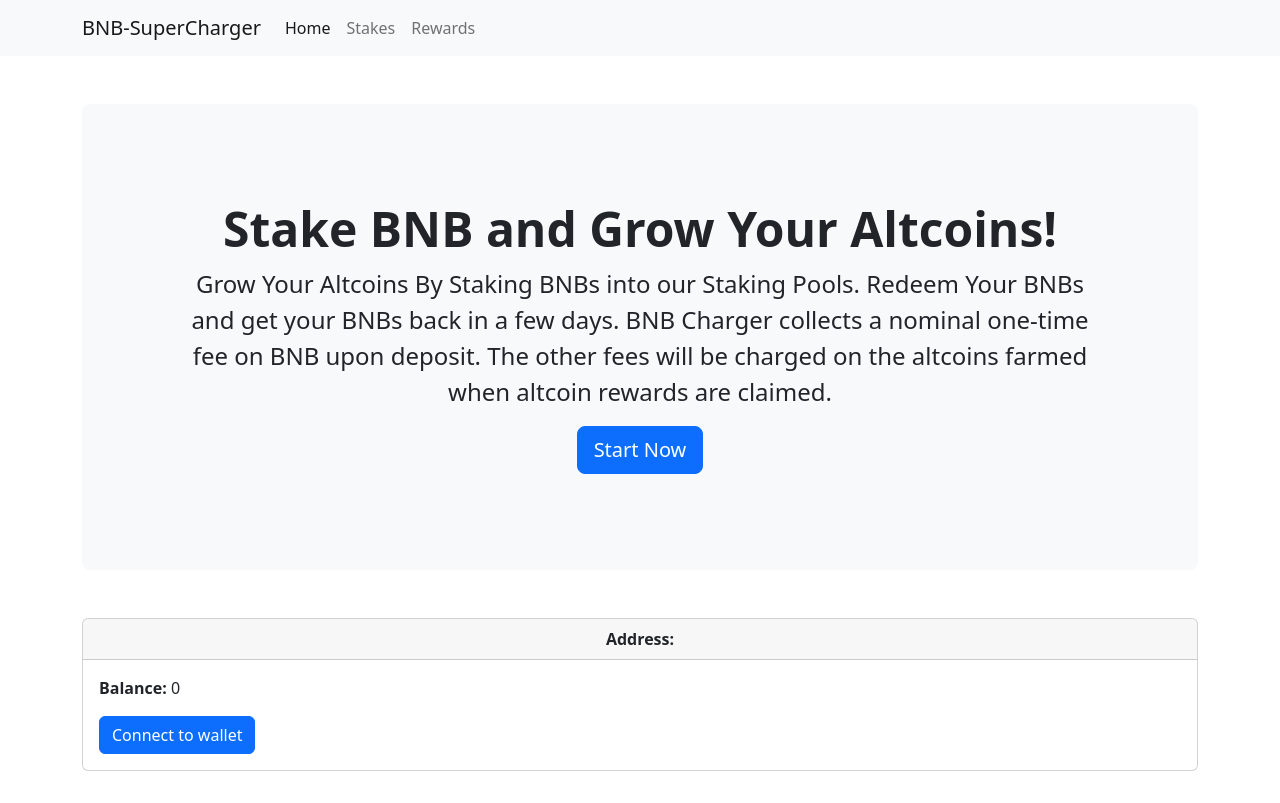
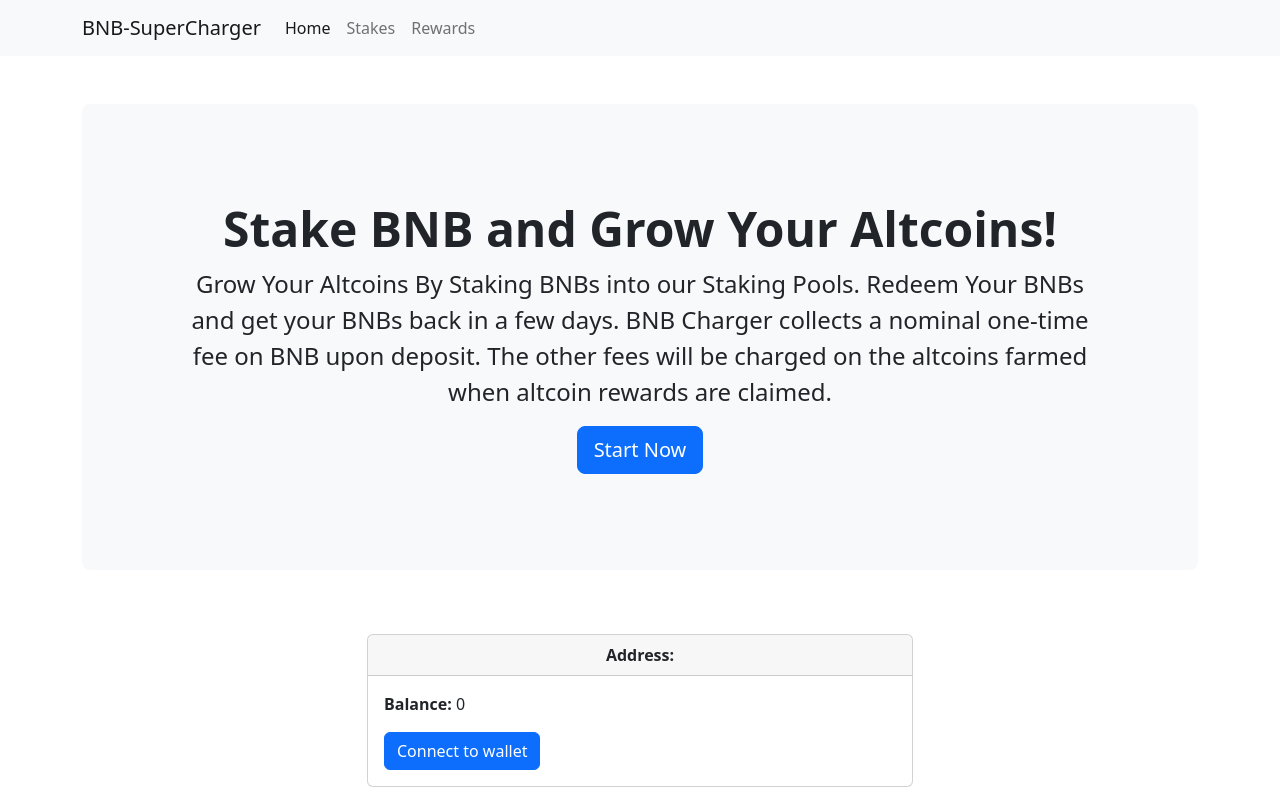
Before and after one commit to warrenseah/reactjs-vault-client, a React (Create React App) app: page / in a window 1280 px wide. Built offline with nearby package versions, Linux system fonts and the light colour scheme.

Commit message:
Update Home.js

```diff
--- a/src/pages/Home.js
+++ b/src/pages/Home.js
@@ -176,8 +176,7 @@ const Home = (props) => {
   );
 
   const showProfile = acctData.haveStakes ? (
-    <Row className="my-3">
-      <Col>
+    <Col lg={6} className="my-3">
       <Card>
         <Card.Header className="text-center">
           <strong>User Profile </strong>
@@ -203,7 +202,6 @@ const Home = (props) => {
         </ListGroup>
       </Card>
     </Col>
-    </Row>
   ) : (
     ""
   );
@@ -212,8 +210,8 @@ const Home = (props) => {
     <Fragment>
       <Header />
       <Container>
-        <Row>
-          <Col>
+        <Row className="justify-content-lg-center">
+          <Col lg={6} className="my-3">
             <Card>
               <Card.Header className="text-center">
                 <strong>Address: </strong>
@@ -244,9 +242,8 @@ const Home = (props) => {
               </Card.Body>
             </Card>
           </Col>
+          {address && showProfile}
         </Row>
-
-        {address && showProfile}
       </Container>
     </Fragment>
   );
```
Lines whose indentation alone changed are shown as unchanged.
